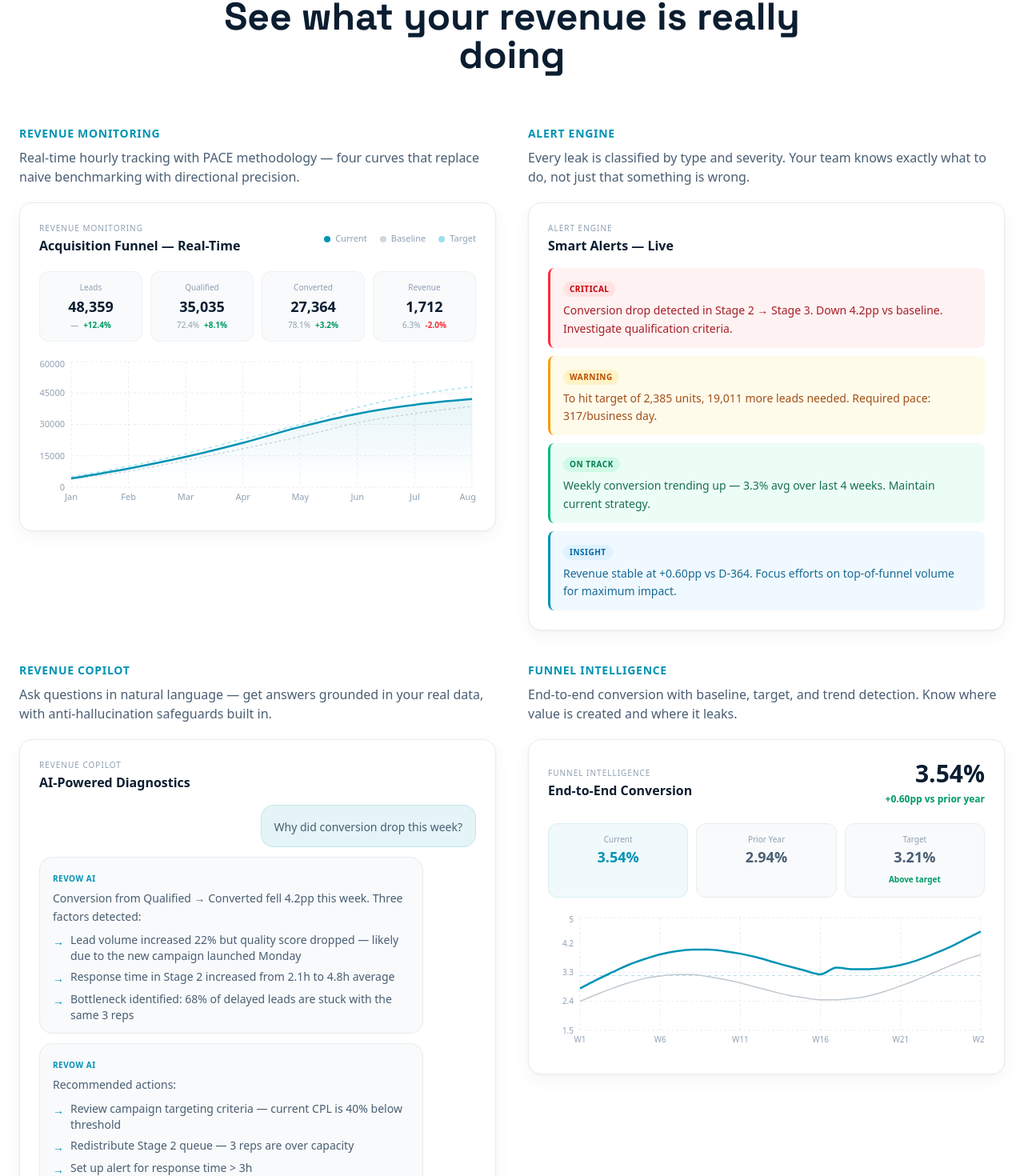
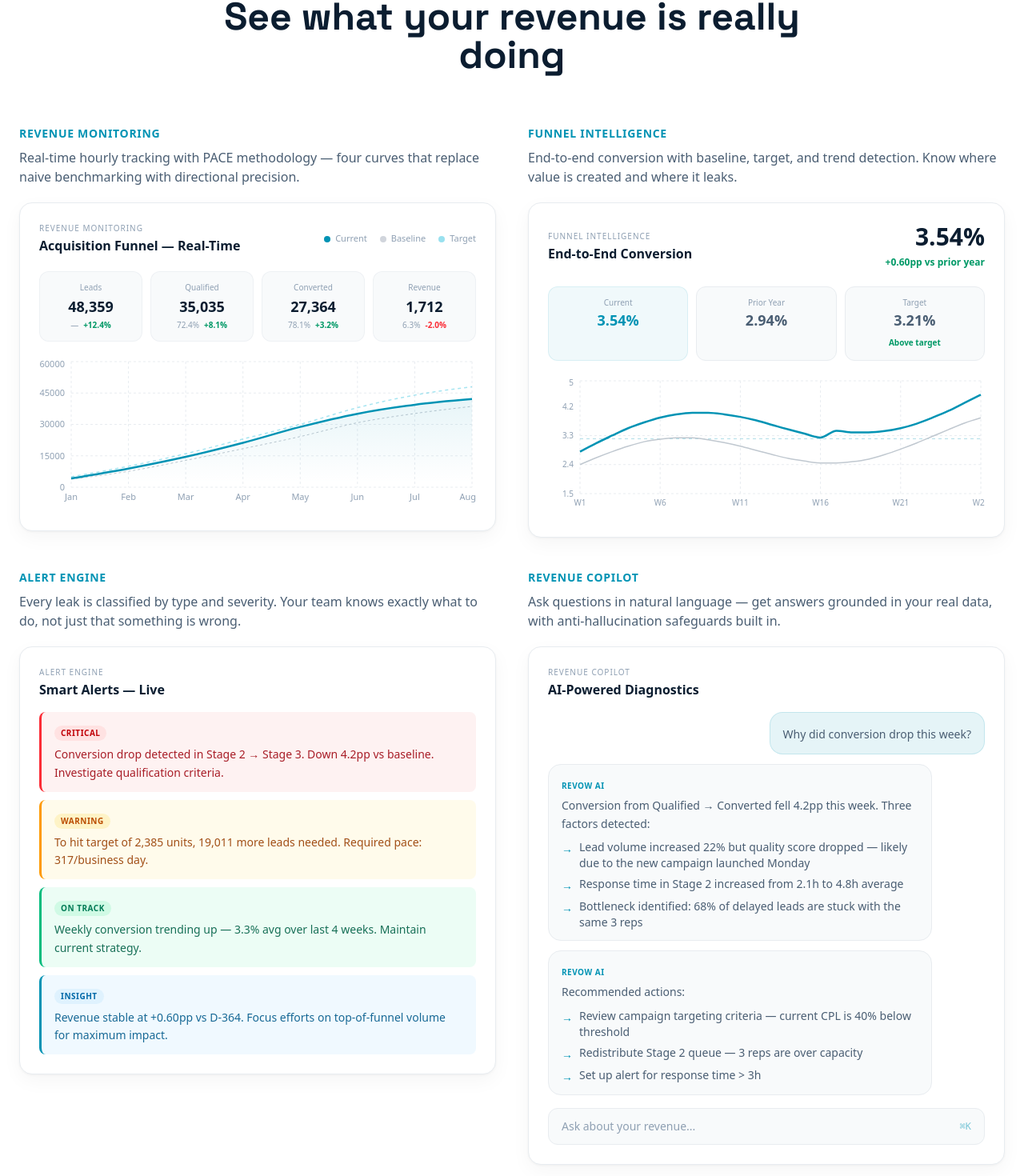
Before and after one commit to revow/revow-site, a Next.js app: page / in a window 1280 px wide. Shown: the part 2515-3985 px from the top of the page at 80% size. Built offline with nearby package versions, Linux system fonts and the light colour scheme.

Commit message:
fix: reorder solutions — charts side-by-side, text cards side-by-side
Row 1: Revenue Monitoring + Funnel Intelligence (both have charts)
Row 2: Alert Engine + Revenue Copilot (both text-based)

```diff
--- a/src/app/page.tsx
+++ b/src/app/page.tsx
@@ -231,19 +231,19 @@ function Solutions() {
             <SimFunnel />
           </div></FadeUp>
           <FadeUp delay={150}><div>
+            <h3 className="text-sm font-bold text-accent uppercase tracking-wider mb-2">Funnel Intelligence</h3>
+            <p className="text-text-secondary mb-5">End-to-end conversion with baseline, target, and trend detection. Know where value is created and where it leaks.</p>
+            <SimConversion />
+          </div></FadeUp>
+          <FadeUp><div>
             <h3 className="text-sm font-bold text-accent uppercase tracking-wider mb-2">Alert Engine</h3>
             <p className="text-text-secondary mb-5">Every leak is classified by type and severity. Your team knows exactly what to do, not just that something is wrong.</p>
             <SimAlerts />
           </div></FadeUp>
-          <FadeUp><div>
+          <FadeUp delay={150}><div>
             <h3 className="text-sm font-bold text-accent uppercase tracking-wider mb-2">Revenue Copilot</h3>
             <p className="text-text-secondary mb-5">Ask questions in natural language — get answers grounded in your real data, with anti-hallucination safeguards built in.</p>
             <SimCopilot />
-          </div></FadeUp>
-          <FadeUp delay={150}><div>
-            <h3 className="text-sm font-bold text-accent uppercase tracking-wider mb-2">Funnel Intelligence</h3>
-            <p className="text-text-secondary mb-5">End-to-end conversion with baseline, target, and trend detection. Know where value is created and where it leaks.</p>
-            <SimConversion />
           </div></FadeUp>
         </div>
       </div>
```
